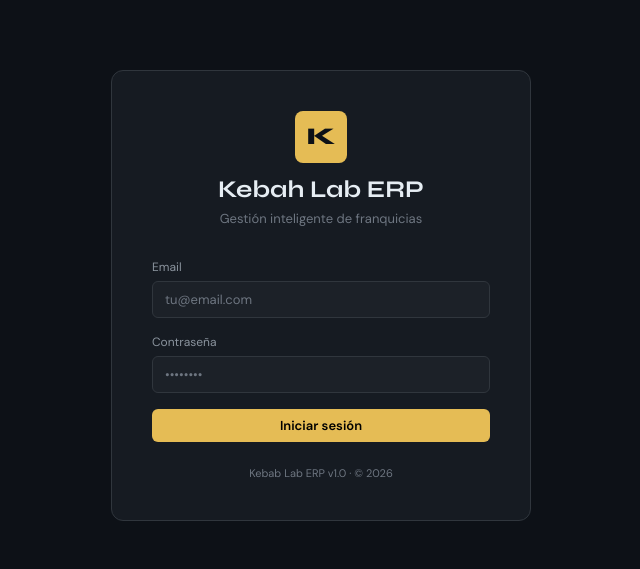
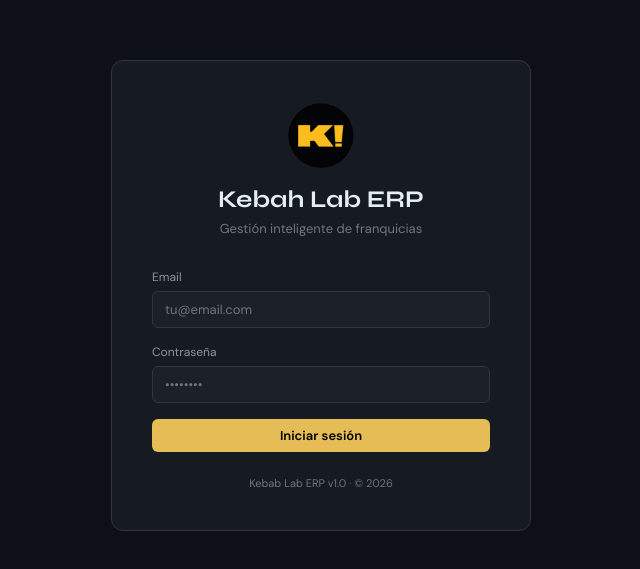
Before and after one commit to manuelrguez/Kebah-Lab-ERP, a React (Vite) app in the folder frontend/: page /login in a window 1280 px wide. Shown: the part 105-674 px from the top of the page, without its empty margins (319-959 px from the left). Built offline with nearby package versions, Linux system fonts and the light colour scheme; no server answers.

Commit message:
cambio de logo

```diff
--- a/frontend/index.html
+++ b/frontend/index.html
@@ -2,7 +2,7 @@
 <html lang="es">
   <head>
     <meta charset="UTF-8" />
-    <link rel="icon" type="image/svg+xml" href="/favicon.svg" />
+    <link rel="icon" type="image/svg+xml" href="/logo-kebablab.png" />
     <meta name="viewport" content="width=device-width, initial-scale=1.0" />
     <title>Kebah Lab ERP</title>
   </head>
--- a/frontend/src/components/layout/Sidebar.jsx
+++ b/frontend/src/components/layout/Sidebar.jsx
@@ -31,7 +31,8 @@ const Sidebar = () => {
   return (
     <aside className="sidebar">
       <div className="sidebar-logo">
-        <div className="logo-icon">K</div>
+        <img src="/logo-kebablab.png" alt="Kebah Lab"
+          style={{ width: 36, height: 36, borderRadius: 8, objectFit: 'cover' }} />
         <div>
           <div className="logo-name">Kebah Lab</div>
           <div className="logo-sub">ERP Suite</div>
--- a/frontend/src/pages/Login/Login.jsx
+++ b/frontend/src/pages/Login/Login.jsx
@@ -14,7 +14,8 @@ const Login = () => {
     <div className="login-wrapper">
       <div className="login-card">
         <div className="login-logo">
-          <div className="logo-icon large">K</div>
+          <img src="/logo-kebablab.png" alt="Kebah Lab"
+            style={{ width: 72, height: 72, borderRadius: 16, objectFit: 'cover', margin: '0 auto', display: 'block' }} />
           <h1>Kebah Lab ERP</h1>
           <p>Gestión inteligente de franquicias</p>
         </div>
```
Also changed, not shown: frontend/public/logo-kebablab.png (added).
